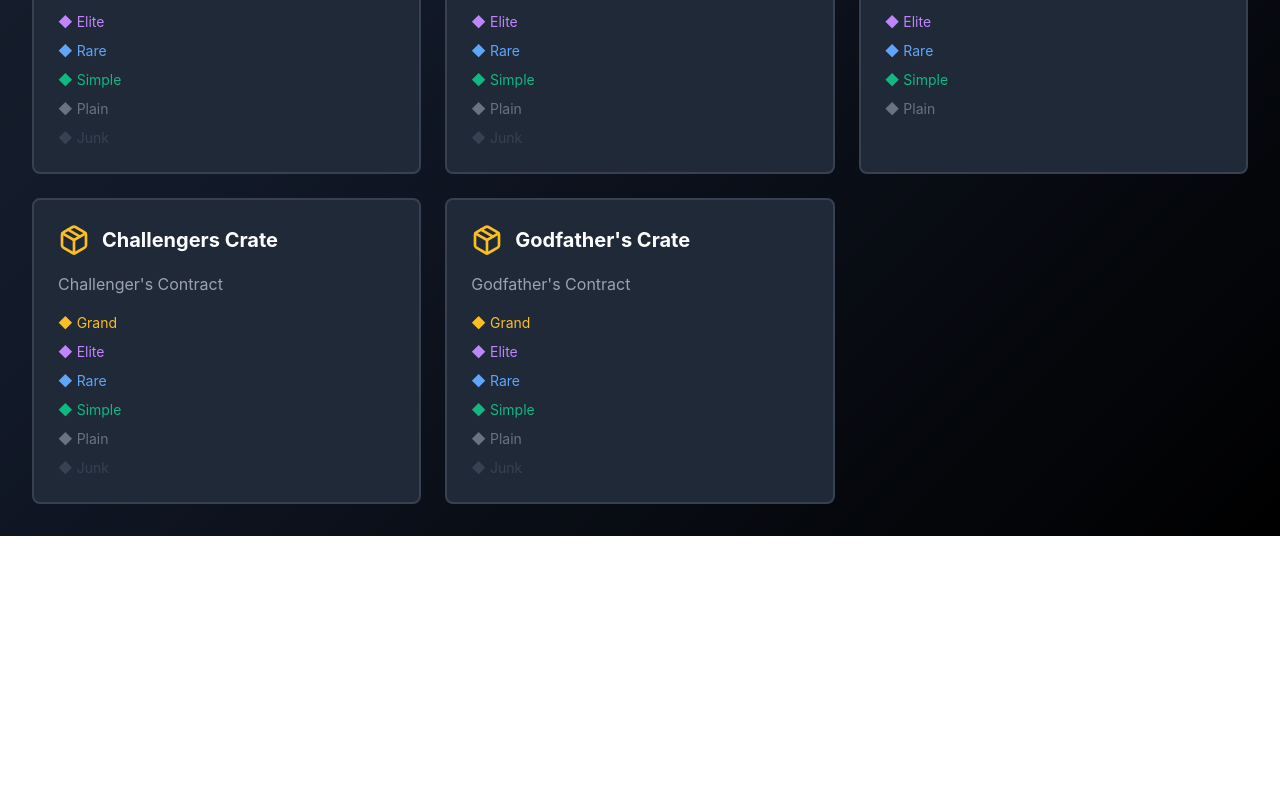
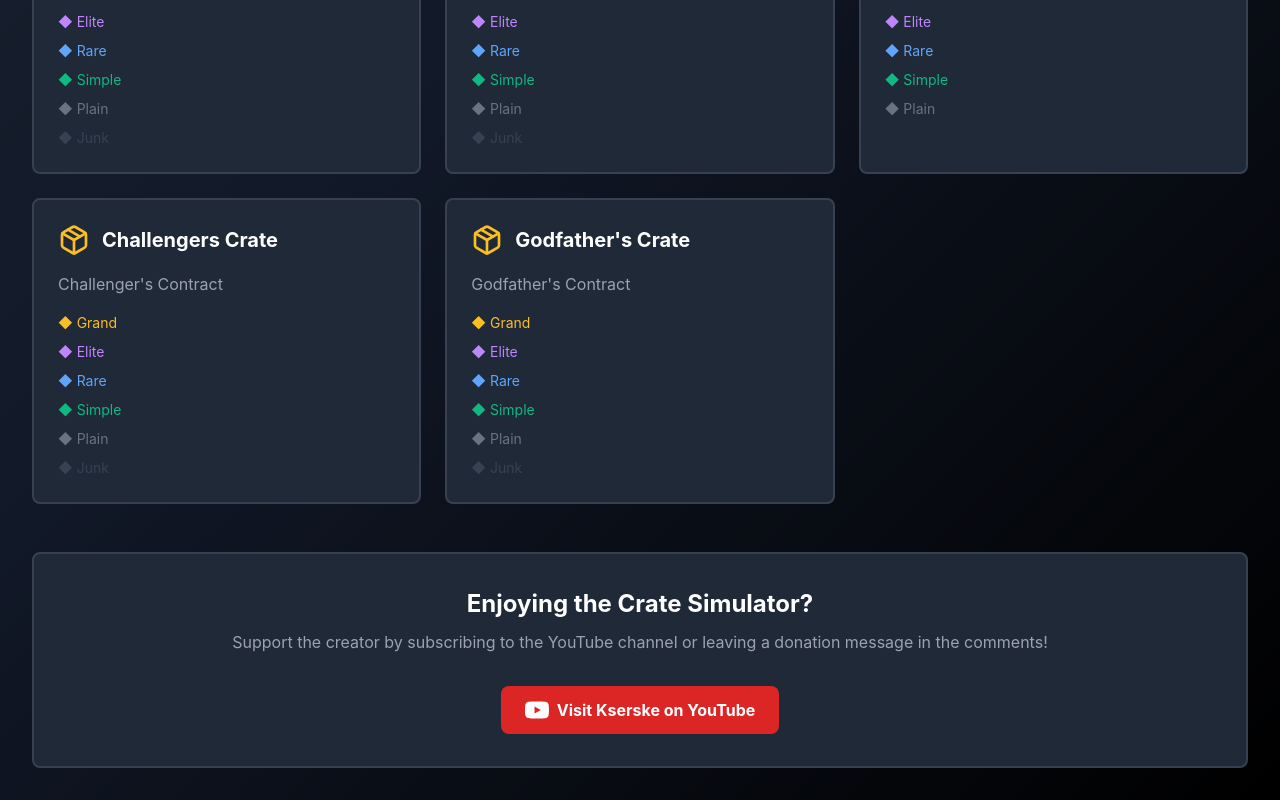
Before and after one commit to kserske/crate-simulator, a React (Create React App) app: page / in a window 1280 px wide. Shown: the part 987-1787 px from the top of the page. Before the commit the page ends 1523 px from the top, so only its background shows below. Built offline with nearby package versions, Linux system fonts and the light colour scheme.

Commit message:
added channel link

```diff
--- a/src/App.js
+++ b/src/App.js
@@ -255,6 +255,30 @@ const CrateSimulator = () => {
       borderRadius: '0.5rem',
       padding: '1rem',
       transition: 'all 0.3s'
+    },
+    footer: {
+      marginTop: '3rem',
+      padding: '2rem',
+      backgroundColor: '#1f2937',
+      borderRadius: '0.5rem',
+      border: '2px solid #374151',
+      textAlign: 'center'
+    },
+    youtubeButton: {
+      display: 'inline-flex',
+      alignItems: 'center',
+      gap: '0.5rem',
+      padding: '0.75rem 1.5rem',
+      backgroundColor: '#dc2626',
+      color: 'white',
+      borderRadius: '0.5rem',
+      fontWeight: 'bold',
+      cursor: 'pointer',
+      border: 'none',
+      transition: 'all 0.3s',
+      textDecoration: 'none',
+      fontSize: '1rem',
+      marginTop: '1rem'
     }
   };
 
@@ -396,6 +420,32 @@ const CrateSimulator = () => {
                 </div>
               </div>
             ))}
+          </div>
+
+          <div style={styles.footer}>
+            <h3 style={{ fontSize: '1.5rem', fontWeight: 'bold', marginBottom: '0.5rem' }}>Enjoying the Crate Simulator?</h3>
+            <p style={{ color: '#9ca3af', marginBottom: '1rem' }}>
+              Support the creator by subscribing to the YouTube channel or leaving a donation message in the comments!
+            </p>
+            <a
+              href="https://www.youtube.com/c/Kserske"
+              target="_blank"
+              rel="noopener noreferrer"
+              style={styles.youtubeButton}
+              onMouseEnter={(e) => {
+                e.currentTarget.style.backgroundColor = '#b91c1c';
+                e.currentTarget.style.transform = 'scale(1.05)';
+              }}
+              onMouseLeave={(e) => {
+                e.currentTarget.style.backgroundColor = '#dc2626';
+                e.currentTarget.style.transform = 'scale(1)';
+              }}
+            >
+              <svg width="24" height="24" viewBox="0 0 24 24" fill="currentColor">
+                <path d="M23.498 6.186a3.016 3.016 0 0 0-2.122-2.136C19.505 3.545 12 3.545 12 3.545s-7.505 0-9.377.505A3.017 3.017 0 0 0 .502 6.186C0 8.07 0 12 0 12s0 3.93.502 5.814a3.016 3.016 0 0 0 2.122 2.136c1.871.505 9.376.505 9.376.505s7.505 0 9.377-.505a3.015 3.015 0 0 0 2.122-2.136C24 15.93 24 12 24 12s0-3.93-.502-5.814zM9.545 15.568V8.432L15.818 12l-6.273 3.568z"/>
+              </svg>
+              Visit Kserske on YouTube
+            </a>
           </div>
         </div>
       </div>
```
